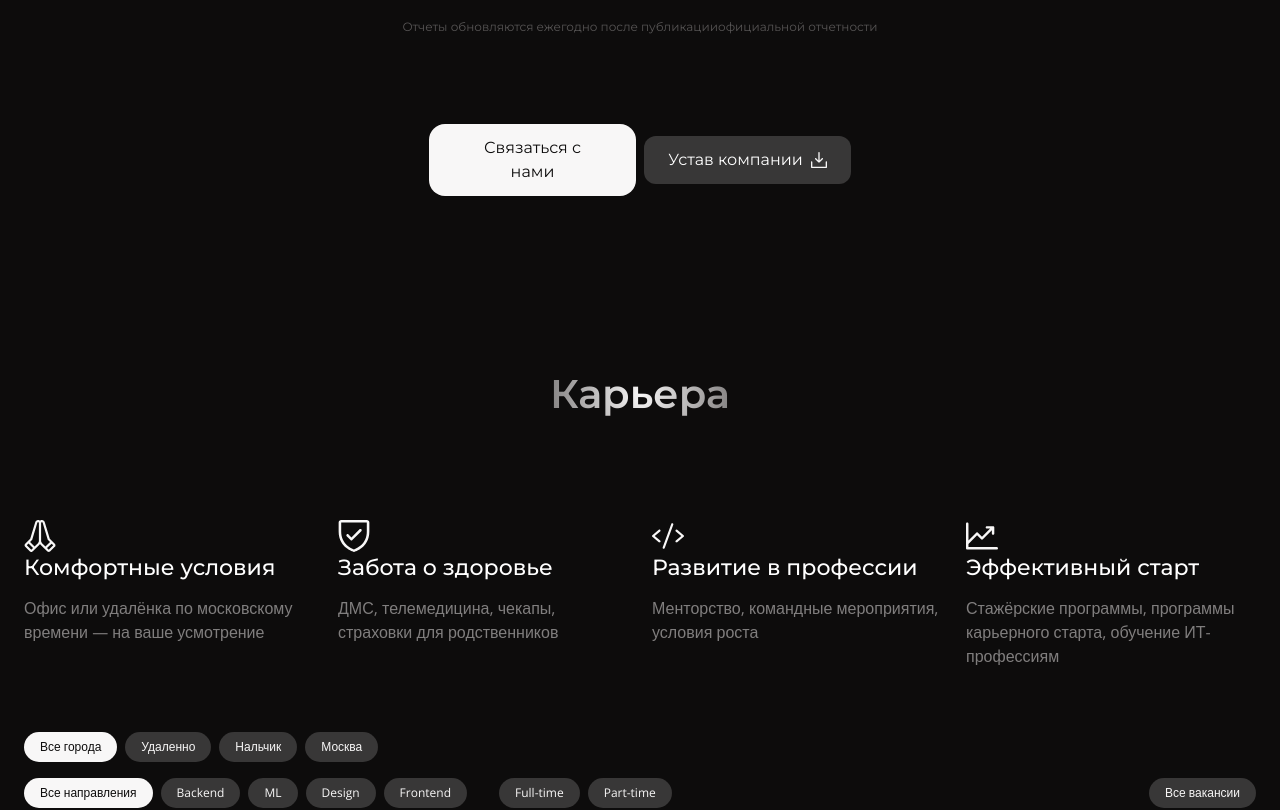
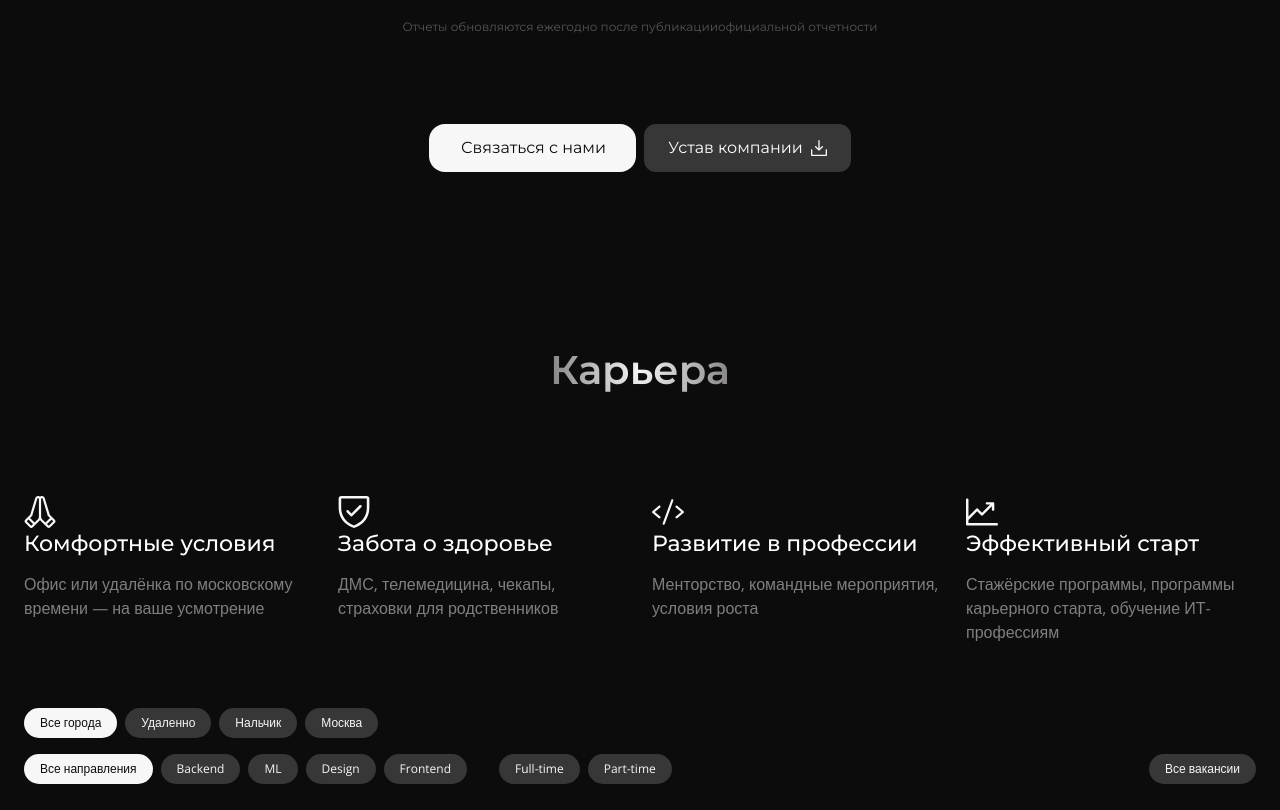
Before and after one commit to aaaasmirnova/Corporate-Website_INN-SYS, a Next.js app: page /en in a window 1280 px wide. Shown: the part 2460-3270 px from the top of the page. Built offline with nearby package versions, Linux system fonts and the light colour scheme.

Commit message:
fix:change buttons and ru.json, en.json

```diff
--- a/app/[locale]/career/page.tsx
+++ b/app/[locale]/career/page.tsx
@@ -2,12 +2,13 @@ import { Footer } from "@/components/common/Footer";
 import { Career } from "@/components/career/Career";
 import { MainLayout } from "@/components/MainLayout/MainLayout";
 import ContactsForm from "@/app/components/ContactsForm/ContactsForm";
+import CareerForm from "@/app/components/CareerForm/CareerForm";
 
 export default function CareerPage() {
   return (
     <MainLayout>
       <Career />
-      <ContactsForm />
+      <CareerForm />
       {/* <Footer /> */}
     </MainLayout>
   );
--- a/components/home/InvestorSection/InvestorSection.tsx
+++ b/components/home/InvestorSection/InvestorSection.tsx
@@ -58,7 +58,7 @@ export const InvestorSection = () => {
 
       <div className="flex flex-col md:flex-row items-center justify-center gap-2 order-2 md:order-1 lg:order-2 md:mt-12">
         <Button
-          customClassName="bg-neutral-bright-beginning hover:bg-button-primary-hover active:bg-neutral-300  text-[16px]  leading-150%  font-regular text-neutral-black-elbrus px-8 rounded-[12px] py-3 w-[297px] md:w-[204px] lg:w-[207px]"
+          customClassName="bg-neutral-bright-beginning hover:bg-button-primary-hover active:bg-neutral-300  text-[16px]  leading-150%  font-regular text-neutral-black-elbrus px-8 rounded-[12px] py-3 w-[297px] md:w-[204px] lg:w-[207px] whitespace-nowrap"
           onClick={scrollToForm}
         >
           Связаться с нами
@@ -68,7 +68,7 @@ export const InvestorSection = () => {
           href=""
           target="_blank"
           download
-          className="bg-button-secondary-default hover:bg-button-secondary-hover active:bg-button-secondary-active  text-[16px]  leading-150%  font-regular text-white px-6 rounded-[12px] py-3 flex items-center justify-center  gap-2 w-[297px] md:w-[204px] lg:w-[207px]"
+          className="bg-button-secondary-default hover:bg-button-secondary-hover active:bg-button-secondary-active  text-[16px]  leading-150%  font-regular text-white px-6 rounded-[12px] py-3 flex items-center justify-center  gap-2 w-[297px] md:w-[204px] lg:w-[207px] whitespace-nowrap"
         >
           Устав компании
           <Download className="w-4 h-4" />
--- a/messages/en.json
+++ b/messages/en.json
@@ -111,6 +111,7 @@
     "attach_file": "Прикрепить файл",
     "privacy_policy": "Я даю ООО «Инноватика Системс» согласие на обработку персональных данных в соответствии с ",
     "privacy_confidentiality": "политикой конфиденциальности",
+    "privacy_required": "Необходимо согласие на обработку персональных данных",
     "submit": "Отправить",
     "Submitting": "Submitting..."
   }
--- a/messages/ru.json
+++ b/messages/ru.json
@@ -111,6 +111,7 @@
     "attach_file": "Прикрепить файл",
     "privacy_policy": "Я даю ООО «Инноватика Системс» согласие на обработку персональных данных в соответствии с ",
     "privacy_confidentiality": "политикой конфиденциальности",
+    "privacy_required": "Необходимо согласие на обработку персональных данных",
     "submit": "Отправить",
     "Submitting": "Отправка..."
   }
```
